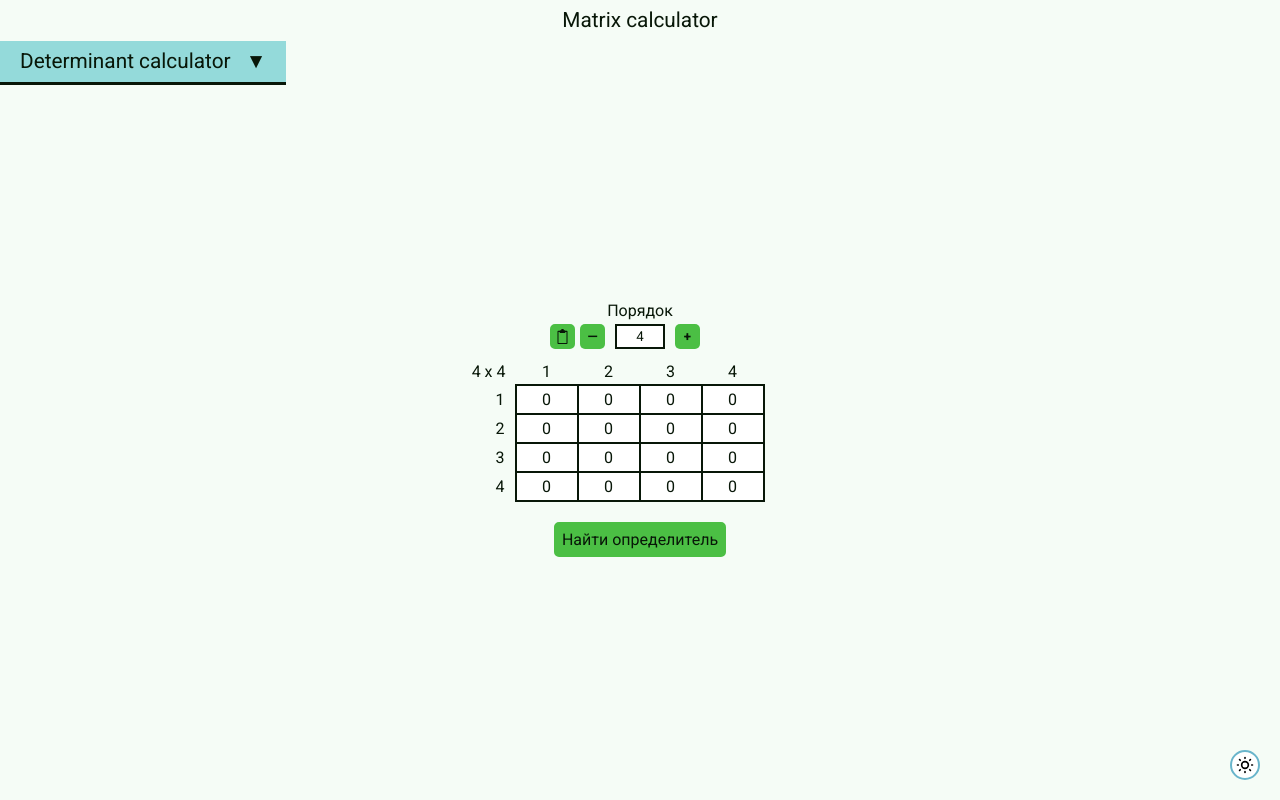
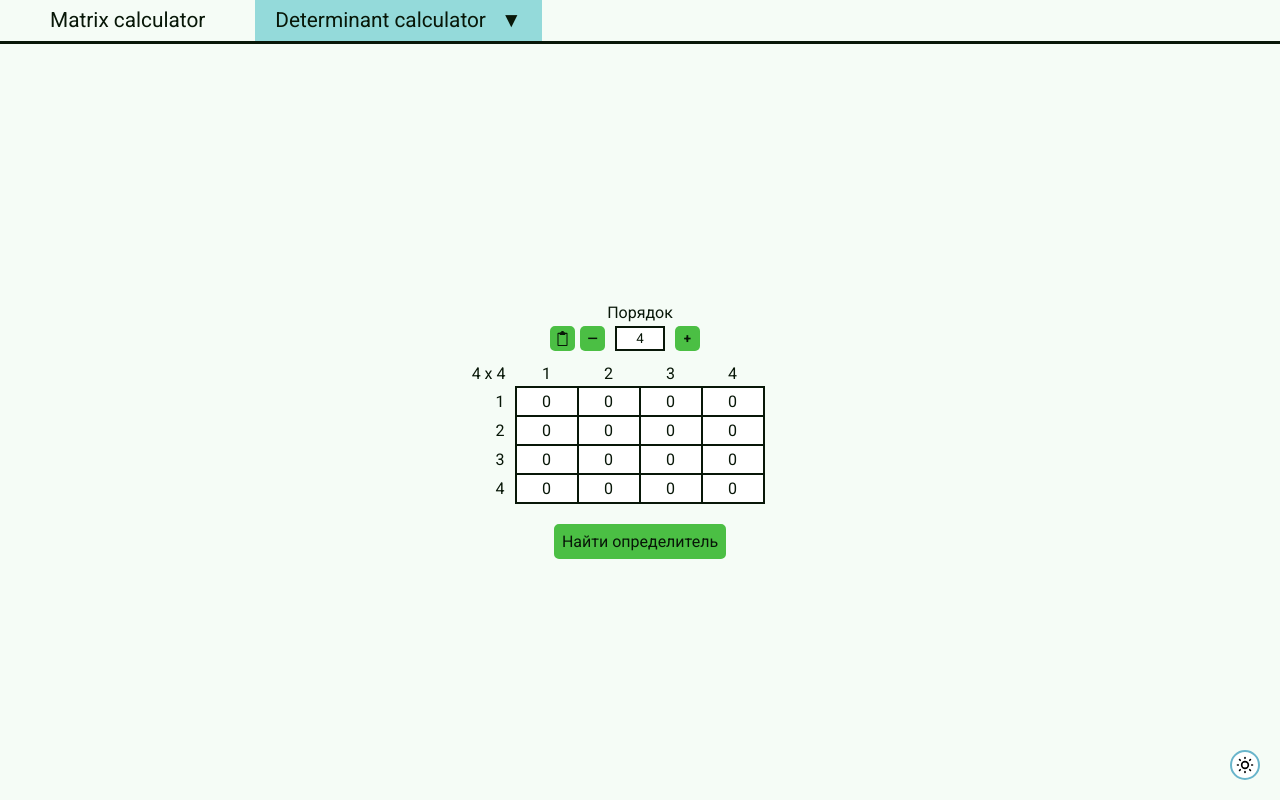
Before and after one commit to Traunin/matrix-calculator, a Vue app: page / in a window 1280 px wide. Built offline with nearby package versions, Linux system fonts and the light colour scheme.

Commit message:
fix: style priority

```diff
--- a/src/components/header-top.vue
+++ b/src/components/header-top.vue
@@ -16,12 +16,12 @@ import NavbarDropdown from '@/components/navbar-dropdown.vue'
 
 <style>
 header {
-  display: flex;
+  display: flex !important;
   align-items: center;
   justify-content: space-between;
   background-color: var(--background-color);
   color: var(--text-color);
-  border-bottom: 3px solid var(--text-color);
+  border-bottom: 3px solid var(--text-color) !important;
   flex-wrap: wrap;
 }
 
```
